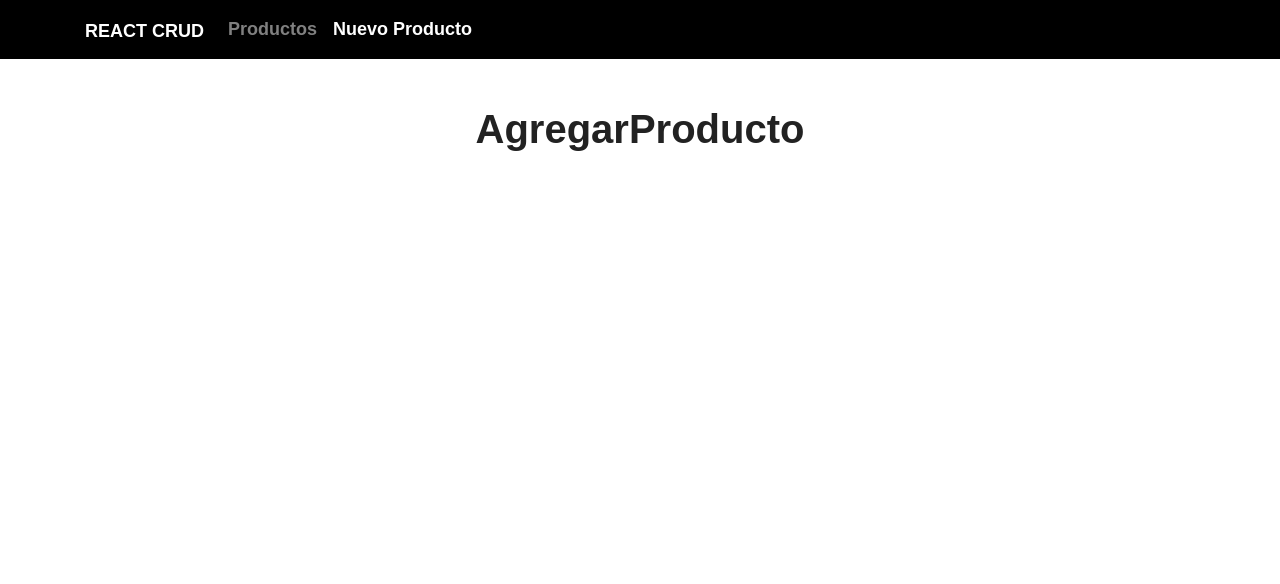
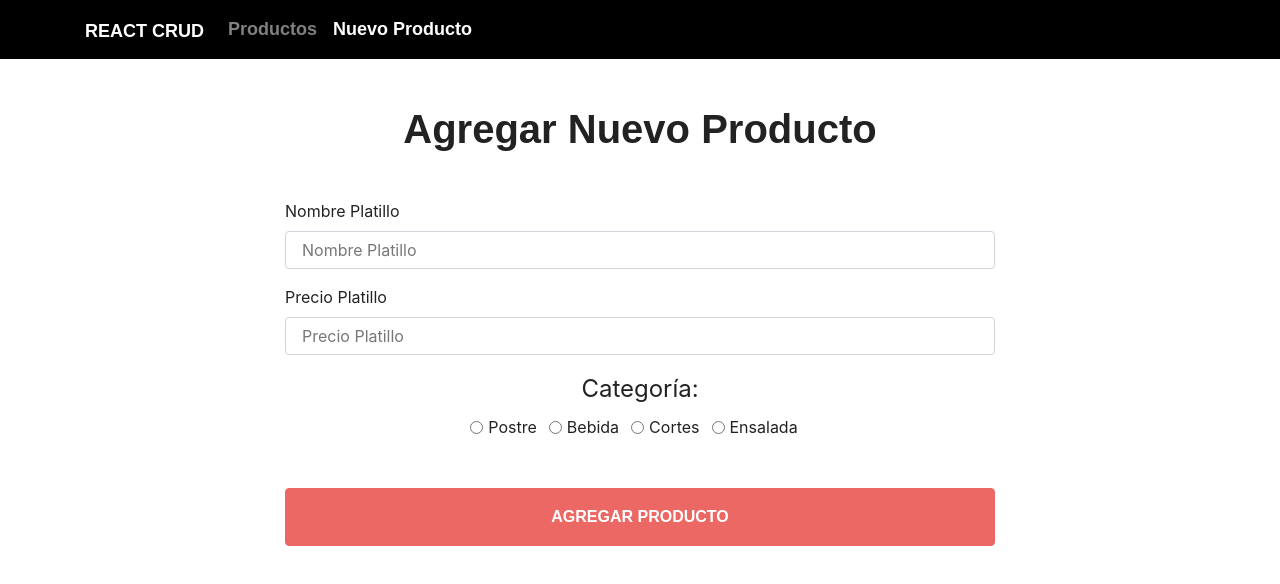
Before and after one commit to crisroddev/react-hooks-redux, a React (Create React App) app in the folder crud-hooks/client/: page /nuevo-producto in a window 1280 px wide. Shown: the top 584 px of the page. Built offline with nearby package versions, Linux system fonts and the light colour scheme; data requests are answered from the project's data file; a web font is replaced by a local one.

Commit message:
error en agregar

```diff
--- a/crud-hooks/client/db.json
+++ b/crud-hooks/client/db.json
@@ -1,5 +1,5 @@
 {
-    "restautante" : [
+  "restautante": [
     {
       "nombre": "Cheesecake",
       "precio": 200,
@@ -11,6 +11,12 @@
       "precio": 200,
       "categoria": "cortes",
       "id": 2
+    },
+    {
+      "nombre": "Ensalada Cesar",
+      "precio": "12",
+      "categoria": "ensalada",
+      "id": 3
     }
   ]
 }
--- /dev/null
+++ b/crud-hooks/client/src/components/helpers/Error.js
@@ -0,0 +1,9 @@
+import React from 'react'
+
+const Error = ({mensaje}) => (
+    <p className="alert alert-danger p3 my-5 text-center text-uppercase font-weight-bold">
+        {mensaje}
+    </p>
+)
+
+export default Error;
--- a/crud-hooks/client/src/components/productos/AgregarProducto.js
+++ b/crud-hooks/client/src/components/productos/AgregarProducto.js
@@ -1,8 +1,131 @@
-import React from 'react'
+import React, { useState, useEffect } from 'react';
+import Error from '../helpers/Error';
+import axios from 'axios';
 
 const AgregarProducto = () => {
+
+    const leerValorRadio = e=> {
+        setCategoria(e.target.value)
+    }
+
+    const [nombre, setNombre] = useState('');
+    const [precio, setPrecio] = useState('');
+    const [categoria, setCategoria] = useState('');
+    const [error, setError] = useState(false);
+
+    const handleSubmit = async e => {
+        e.preventDefault();
+
+        if(nombre === '' || precio === '' || categoria === ''){
+            setError(true);
+            return;
+        }
+
+        setError(false);
+
+        try{
+            const resultado = await axios.post('http://localhost:4000/restautante', {
+                nombre,
+                precio,
+                categoria
+            });
+
+        } catch (error){
+            console.log(error)
+        }
+
+    }
+
     return (
-        <h1 className="text-center">AgregarProducto</h1>
+        <div className="col-md-8 mx-auto ">
+            <h1 className="text-center">Agregar Nuevo Producto</h1>
+            {(error) ?
+                <Error mensaje="Llenar todos los campos"/>
+                : null
+            }
+
+            <form
+                onSubmit={handleSubmit}
+                className="mt-5">
+                <div className="form-group">
+                    <label>Nombre Platillo</label>
+                    <input
+                        type="text"
+                        className="form-control"
+                        name="nombre"
+                        placeholder="Nombre Platillo"
+                        onChange={e => setNombre(e.target.value)}
+                    />
+                </div>
+
+                <div className="form-group">
+                    <label>Precio Platillo</label>
+                    <input
+                        type="number"
+                        className="form-control"
+                        name="precio"
+                        placeholder="Precio Platillo"
+                        onChange={e => setPrecio(e.target.value)}
+                    />
+                </div>
+
+                <legend className="text-center">Categoría:</legend>
+                <div className="text-center">
+                <div className="form-check form-check-inline">
+                    <input
+                        className="form-check-input"
+                        type="radio"
+                        name="categoria"
+                        value="postre"
+                        onChange={leerValorRadio}
+                    />
+                    <label className="form-check-label">
+                        Postre
+                    </label>
+                </div>
+                <div className="form-check form-check-inline">
+                    <input
+                        className="form-check-input"
+                        type="radio"
+                        name="categoria"
+                        value="bebida"
+                        onChange={leerValorRadio}
+                    />
+                    <label className="form-check-label">
+                        Bebida
+                    </label>
+                </div>
+
+                <div className="form-check form-check-inline">
+                    <input
+                        className="form-check-input"
+                        type="radio"
+                        name="categoria"
+                        value="cortes"
+                        onChange={leerValorRadio}
+                    />
+                    <label className="form-check-label">
+                        Cortes
+                    </label>
+                </div>
+
+                <div className="form-check form-check-inline">
+                    <input
+                        className="form-check-input"
+                        type="radio"
+                        name="categoria"
+                        value="ensalada"
+                        onChange={leerValorRadio}
+                    />
+                    <label className="form-check-label">
+                        Ensalada
+                    </label>
+                </div>
+                </div>
+
+                <input type="submit" className="font-weight-bold text-uppercase mt-5 btn btn-primary btn-block py-3" value="Agregar Producto" />
+            </form>
+        </div>
      );
 }
 
```
Lines whose indentation alone changed are shown as unchanged.
